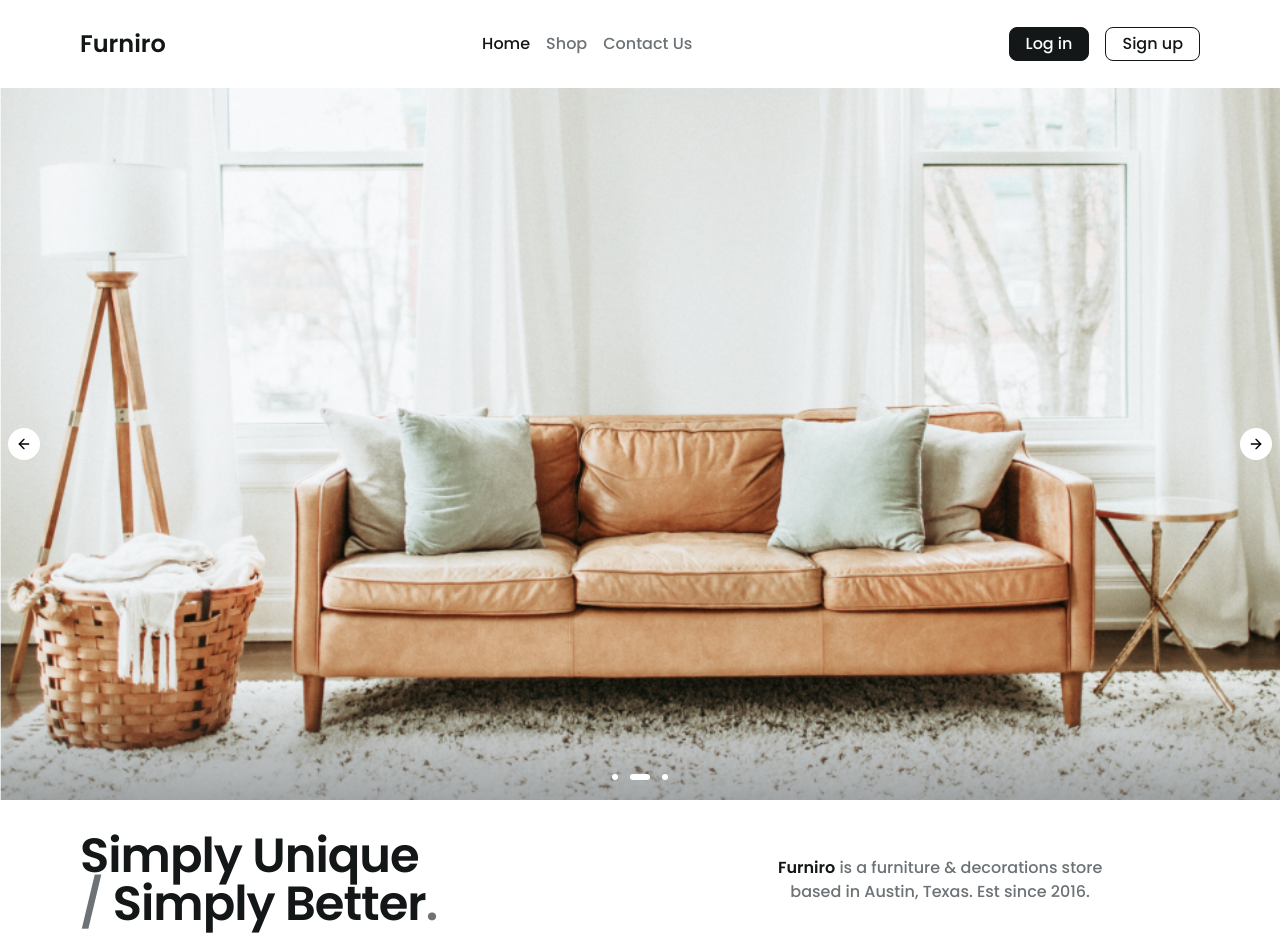
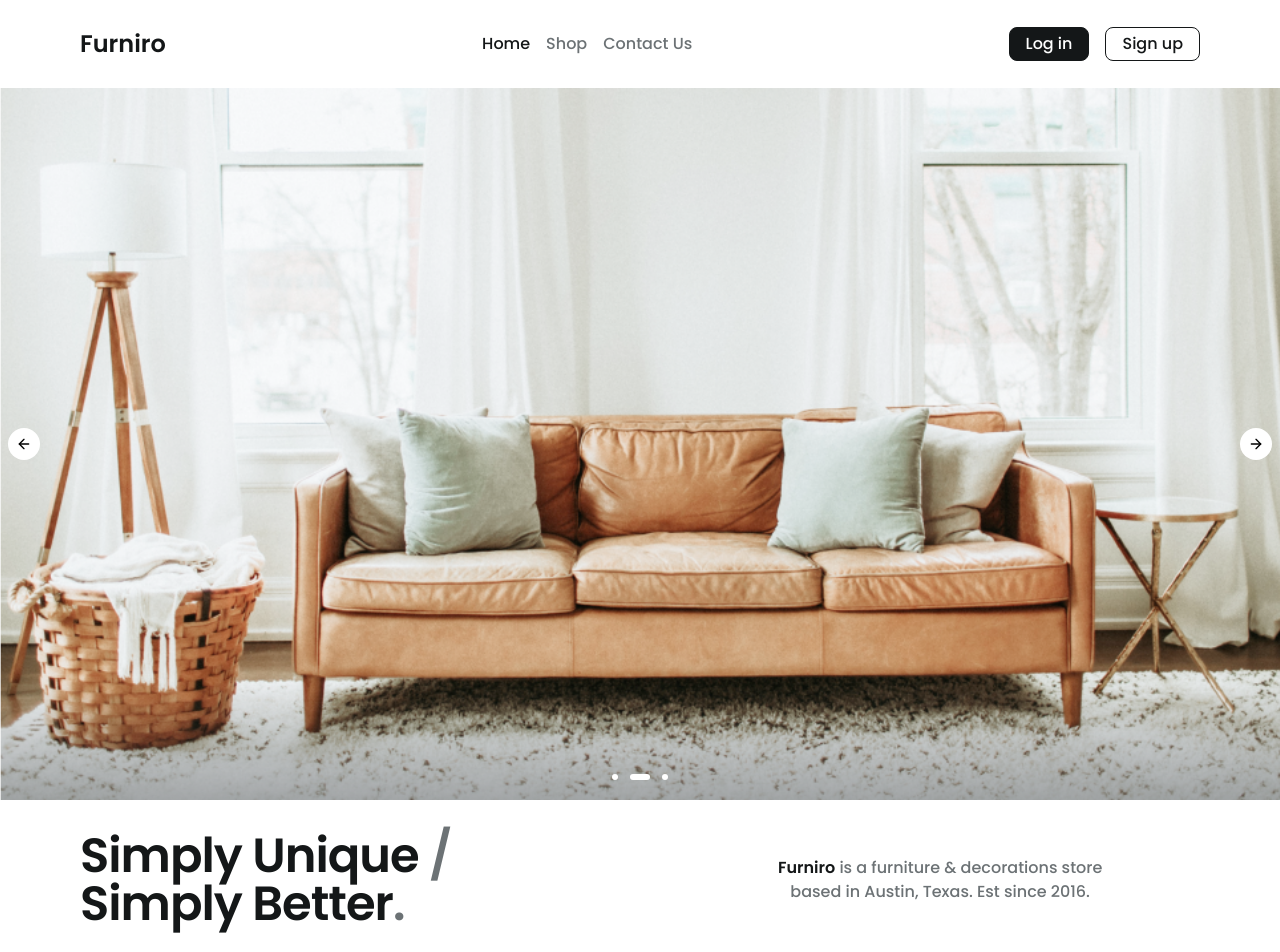
Before and after one commit to Abdalrhman-Almarakeby/furniro-frontend, a Next.js app: page / in a window 1280 px wide. Shown: the top 952 px of the page. Built offline with nearby package versions, Linux system fonts and the light colour scheme; no server answers.

Commit message:
Create hero section component.

```diff
--- /dev/null
+++ b/src/app/(main-layout)/(home)/hero-section.tsx
@@ -0,0 +1,22 @@
+import HeroCarousel from "./hero-carousel";
+
+export function HeroSection() {
+  return (
+    <section className="space-y-8 pb-10">
+      <HeroCarousel />
+      <div className="container flex flex-col gap-4 md:flex-row md:items-center md:justify-between">
+        <h1 className="h4 lg:text-5xl 2xl:text-7xl text-neutral-7 text-balance">
+          <span className="whitespace-nowrap">
+            Simply Unique <span className="text-neutral-4">/</span>
+          </span>{" "}
+          Simply Better
+          <span className="text-neutral-4">.</span>
+        </h1>
+        <p className="text-sm font-medium text-neutral-4 text-balance md:text-center lg:text-base 2xl:text-lg">
+          <span className="text-neutral-7 font-semibold">Furniro</span> is a furniture & decorations
+          store based in Austin, Texas. Est since 2016.{" "}
+        </p>
+      </div>
+    </section>
+  );
+}
--- a/src/app/(main-layout)/(home)/page.tsx
+++ b/src/app/(main-layout)/(home)/page.tsx
@@ -1,19 +1,9 @@
-import HeroCarousel from "./hero-carousel";
+import { HeroSection } from "./hero-section";
 
 export default function page() {
   return (
-    <section className="space-y-8 pb-10">
-      <HeroCarousel />
-      <div className="container flex flex-col gap-4 md:flex-row md:items-center md:justify-between">
-        <h1 className="h4 lg:text-5xl 2xl:text-7xl text-neutral-7 text-balance">
-          Simply Unique <span className="text-neutral-4">/</span> Simply Better
-          <span className="text-neutral-4">.</span>
-        </h1>
-        <p className="text-sm font-medium text-neutral-4 text-balance md:text-center lg:text-base 2xl:text-lg">
-          <span className="text-neutral-7 font-semibold">Furniro</span> is a furniture & decorations
-          store based in Austin, Texas. Est since 2016.{" "}
-        </p>
-      </div>
-    </section>
+    <>
+      <HeroSection />;
+    </>
   );
 }
```
